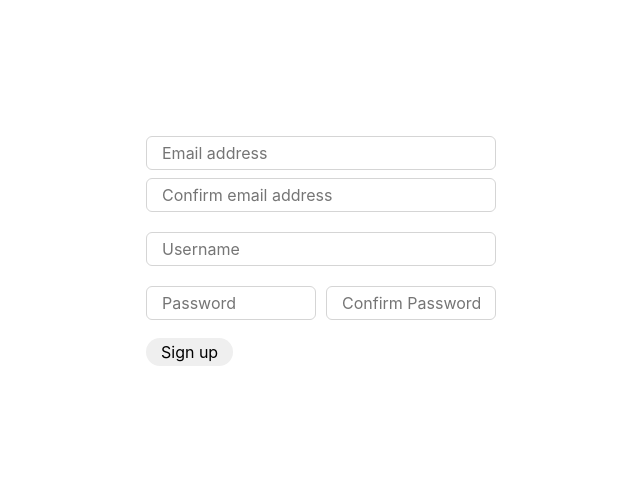
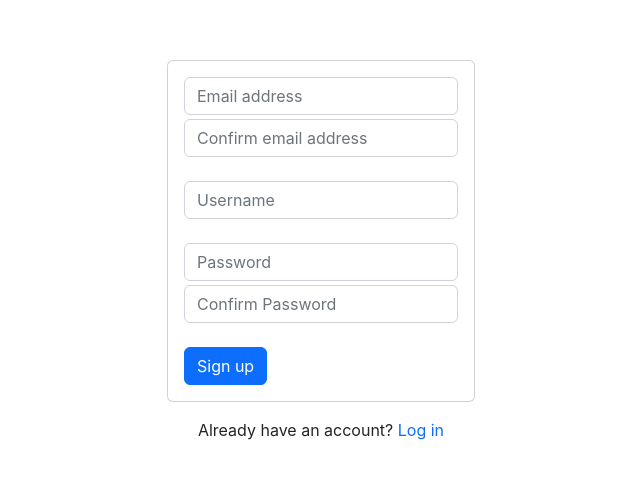
Before and after one commit to aninishioka/chat-app, a React (Create React App) app in the folder client/: page /signup in a window 1280 px wide. Shown: the part 149-628 px from the top of the page, without its empty margins (319-959 px from the left). Built offline with nearby package versions, Linux system fonts and the light colour scheme; no server answers.

Commit message:
wrap login and signout in bootstrap card

```diff
--- a/client/src/Components/CSS/LoginPage.css
+++ b/client/src/Components/CSS/LoginPage.css
@@ -1,32 +1,8 @@
 .loginPage {
   display: flex;
+  flex-direction: column;
   height: 100vh;
   width: 100vw;
   justify-content: center;
   align-items: center;
 }
-
-.form__input {
-  width: 350px;
-  padding: 4px 15px 4px 15px;
-  margin-bottom: 8px;
-}
-
-.formButtons {
-  display: flex;
-  width: 100%;
-  justify-content: space-around;
-  margin-top: 15px;
-}
-
-#login__submit {
-  padding: 2px 15px 2px 15px;
-}
-
-#toSignup {
-  background: none;
-}
-
-#toSignup:hover {
-  color: gray;
-}
--- a/client/src/Components/CSS/SignupPage.css
+++ b/client/src/Components/CSS/SignupPage.css
@@ -1,53 +1,8 @@
 .signupPage {
   display: flex;
+  flex-direction: column;
   width: 100vw;
   height: 100vh;
   justify-content: center;
   align-items: center;
 }
-
-.form__input {
-  padding: 4px 15px 4px 15px;
-  margin-bottom: 8px;
-}
-
-input {
-  border: 1px solid rgb(213, 213, 213);
-}
-
-#username,
-#email,
-#confirm_email {
-  width: 350px;
-}
-
-#confirm_email {
-  margin-bottom: 20px;
-}
-
-#username {
-  margin-bottom: 20px;
-}
-
-#password,
-#confirm_password {
-  width: 170px;
-}
-
-#password {
-  margin-right: 10px;
-}
-
-#alert:first-letter {
-  text-transform: uppercase;
-}
-
-.error_message {
-  color: red;
-  font-size: small;
-}
-
-#submit {
-  padding: 2px 15px 2px 15px;
-  margin-top: 10px;
-}
--- a/client/src/Components/LoginPage.jsx
+++ b/client/src/Components/LoginPage.jsx
@@ -36,14 +36,15 @@
 
   return (
     <div className="loginPage">
-      <form className="loginPage__form">
+      <div className="card">
+        <div className="card-body">
           {error && (
             <div id="alert" className="alert alert-danger" role="alert">
               {error}
             </div>
           )}
           <input
-          className="form__input rounded border border-primary-subtle"
+            className="form-control"
             type="email"
             id="login__email"
             placeholder="Email"
@@ -52,7 +53,7 @@
           ></input>
           <br />
           <input
-          className="form__input rounded border border-primary-subtle"
+            className="form-control"
             type="password"
             id="login__password"
             placeholder="Password"
@@ -60,22 +61,19 @@
             onKeyDown={handleKeyPress}
           ></input>
           <br />
-        <div className="formButtons">
           <button
             disabled={loading}
-            className="border-0 rounded-pill"
+            className="btn btn-primary"
             id="login__submit"
             onClick={handleSubmit}
           >
             Log in
           </button>
-          <Link to="/signup">
-            <button className="border-0" id="toSignup">
-              Sign up
-            </button>
-          </Link>
         </div>
-      </form>
+      </div>
+      <div className="w-100 text-center mt-3">
+        Don't have an account? <Link to="/signup">Sign up</Link>
+      </div>
     </div>
   );
 }
--- a/client/src/Components/SignupPage.jsx
+++ b/client/src/Components/SignupPage.jsx
@@ -1,5 +1,5 @@
 import React, { useRef, useState } from "react";
-import { useNavigate } from "react-router-dom";
+import { useNavigate, Link } from "react-router-dom";
 import { useAuth } from "../Contexts/UserContext";
 import "./CSS/SignupPage.css";
 
@@ -50,14 +50,15 @@
 
   return (
     <div className="signupPage">
-      <form className="signupPage__form">
+      <div className="card">
+        <div className="card-body">
           {error && (
             <div id="alert" className="alert alert-danger" role="alert">
               {error}
             </div>
           )}
           <input
-          className="form__input rounded"
+            className="form-control mb-1"
             id="email"
             name="email"
             type="email"
@@ -65,9 +66,8 @@
             ref={emailRef}
             required
           ></input>
-        <br />
           <input
-          className="form__input rounded"
+            className="form-control"
             id="confirm_email"
             type="email"
             placeholder="Confirm email address"
@@ -76,7 +76,7 @@
           ></input>
           <br />
           <input
-          className="form__input rounded"
+            className="form-control"
             id="username"
             name="username"
             type="text"
@@ -86,7 +86,7 @@
           ></input>
           <br />
           <input
-          className="form__input rounded"
+            className="form-control mb-1"
             id="password"
             type="password"
             placeholder="Password"
@@ -95,7 +95,7 @@
             required
           ></input>
           <input
-          className="form__input rounded"
+            className="form-control"
             id="confirm_password"
             type="password"
             placeholder="Confirm Password"
@@ -105,13 +105,17 @@
           <br />
           <button
             disabled={loading}
-          className="border-0 rounded-pill"
+            className="btn btn-primary"
             id="submit"
             onClick={handleSubmit}
           >
             Sign up
           </button>
-      </form>
+        </div>
+      </div>
+      <div className="w-100 text-center mt-3">
+        Already have an account? <Link to="/login">Log in</Link>
+      </div>
     </div>
   );
 }
```
Lines whose indentation alone changed are shown as unchanged.
